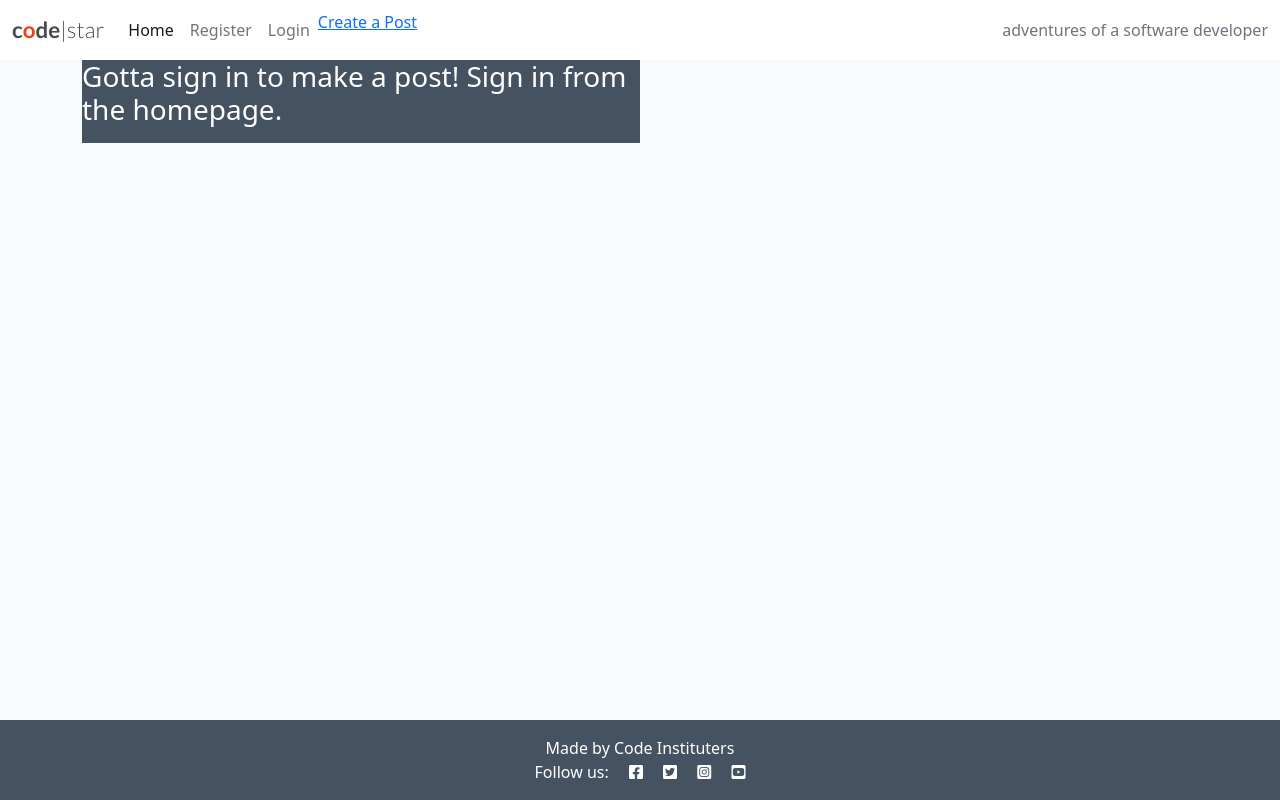
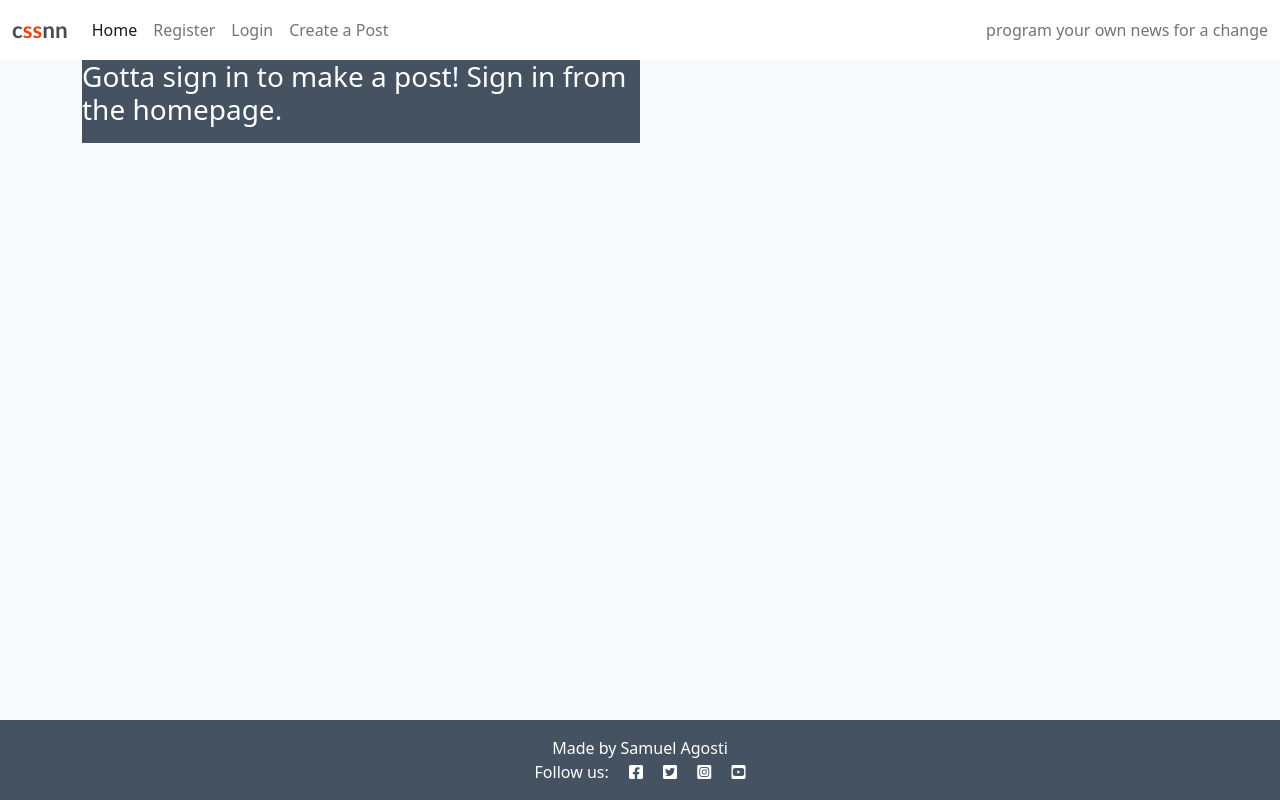
Before and after one commit to Code-Institute-Submissions/samagosti7-Project-4, a Django app: page /make_post in a window 1280 px wide. Run offline with Django 3.2, Linux system fonts and the light colour scheme; some libraries are stand-ins or nearby versions.

Commit message:
Bugfix bad url name, style site towards my own final css style instead of the skeletons I Was using, center creating post page

```diff
--- a/news/forms.py
+++ b/news/forms.py
@@ -14,6 +14,6 @@ class PostForm(forms.ModelForm):
     class Meta:
         model = Post
         fields = ['title', 'content']
-        widgets = {
-            'content': SummernoteWidget(),
-        }
+        # widgets = {
+        #     'content': SummernoteWidget(),
+        # }
--- a/news/views.py
+++ b/news/views.py
@@ -98,7 +98,7 @@ class MakePostView(View):
         if post_form.is_valid():
             post_form.instance.email = request.user.email
             post_form.instance.name = request.user.username
-            post = post_form.save(commit=False)
+            post = post_form.save()
             # comment.post = post
             post.save()
         else:
--- a/templates/base.html
+++ b/templates/base.html
@@ -4,7 +4,7 @@
 <html class="h-100">
 
 <head>
-    <title>CodeStar Blog</title>
+    <title>CSSNN</title>
 
     <link rel="preconnect" href="https://fonts.gstatic.com">
     <link href="https://fonts.googleapis.com/css2?family=Roboto:wght@300&display=swap" rel="stylesheet">
@@ -26,8 +26,8 @@
 
     <nav class="navbar navbar-expand-lg navbar-light bg-white">
         <div class="container-fluid">
-            <a class="navbar-brand" href="{% url 'home' %}"><span class="brand">c<span class="red-o">o</span>de<span
-                        class="thin">|star</span></span></span></a>
+            <a class="navbar-brand" href="{% url 'home' %}"><span class="brand">c<span class="red-o">ss</span>nn<span
+                        class="thin"></span></span></span></a>
             <button class="navbar-toggler" type="button" data-bs-toggle="collapse" data-bs-target="#navbarText"
                 aria-controls="navbarText" aria-expanded="false" aria-label="Toggle navigation">
                 <span class="navbar-toggler-icon"></span>
@@ -42,7 +42,7 @@
                         <a class="nav-link" href="{% url 'account_logout' %}">Logout</a>
                     </li>
                     <li class="nav-item">
-                        <a class="nav_link" href="{% url 'make_post' %}">Create a Post</a>
+                        <a class="nav-link" href="{% url 'make_post' %}">Create a Post</a>
                     </li>
                     {% else %}
                     <li class="nav-item">
@@ -52,13 +52,13 @@
                         <a class="nav-link" href="{% url 'account_login' %}">Login</a>
                     </li>
                     <li class="nav-item">
-                        <a class="nav_link" href="{% url 'make_post' %}">Create a Post</a>
+                        <a class="nav-link" href="{% url 'make_post' %}">Create a Post</a>
                     </li>
                     {% endif %}
 
                 </ul>
                 <span class="navbar-text text-muted">
-                    adventures of a software developer
+                    program your own news for a change
                 </span>
             </div>
         </div>
@@ -85,7 +85,7 @@
 
     <!-- Footer -->
     <footer class="footer mt-auto py-3 dark-bg">
-        <p class="m-0 text-center text-white">Made by Code Instituters</p>
+        <p class="m-0 text-center text-white">Made by Samuel Agosti</p>
         <p class="m-0 text-center text-white">Follow us: <i class="fab fa-facebook-square ms-3"></i>
             <i class="fab fa-twitter-square ms-3"></i>
             <i class="fab fa-instagram-square ms-3"></i>
--- a/templates/make_post.html
+++ b/templates/make_post.html
@@ -8,10 +8,10 @@
 
 <div class="container">
     <div class="row g-0">
-        <div class="col-md-6 masthead-text">
+        <div class="col-md-6 masthead-text offset-md-3">
             <div class="card card-body pb-0">
 
-                <h3 class="mb-3">Ask Question</h3>
+                <h3 class="mb-3">Add your own news article!</h3>
 
                 <!-- Question form -->
                 <form method="POST" action="{% url 'make_post' %}">
```
